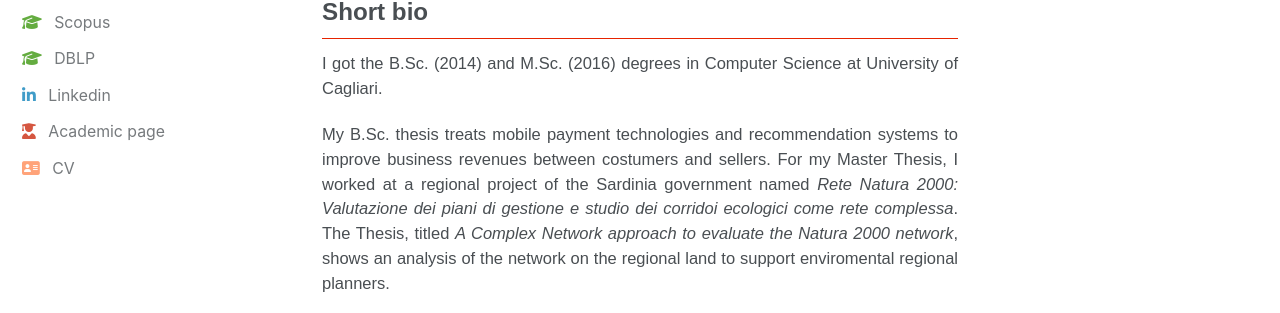
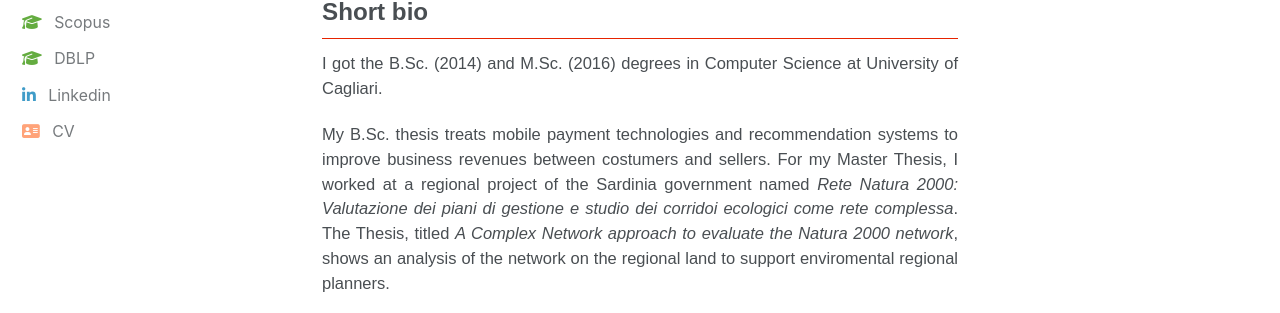
Before and after one commit to danilo-dessi/danilo-dessi.github.io, a Jekyll site: the page built from index.md, in a window 1280 px wide. Shown: the part 452-765 px from the top of the page. Built offline with Jekyll 4.4.1, drawn with Linux system fonts in a browser that asks for light colours; cached includes are drawn as plain includes; nearby versions of some CDN libraries; the list of posts is cut into pages by our own code; comment, search, counter and statistics services are not loaded.

```diff
--- a/_config.yml
+++ b/_config.yml
@@ -132,9 +132,9 @@ author:
     - label        : "Linkedin"
       icon         : "fab fa-linkedin-in"
       url          : "https://it.linkedin.com/in/danilo-dess%C3%AC-07946b131"
-    - label        : "Academic page"
-      icon         : "fas fa-user-graduate"
-      url          : "http://people.unica.it/danilodessi/"
+#    - label        : "Academic page"
+#      icon         : "fas fa-user-graduate"
+#      url          : "http://people.unica.it/danilodessi/"
     - label        : "CV"
       icon         : "fa fa-address-card"
       url          : "https://drive.google.com/file/d/1OmLdUfhzFYkk95qNJx_gJW5Bs1j0wTbG/view?usp=sharing"
```
